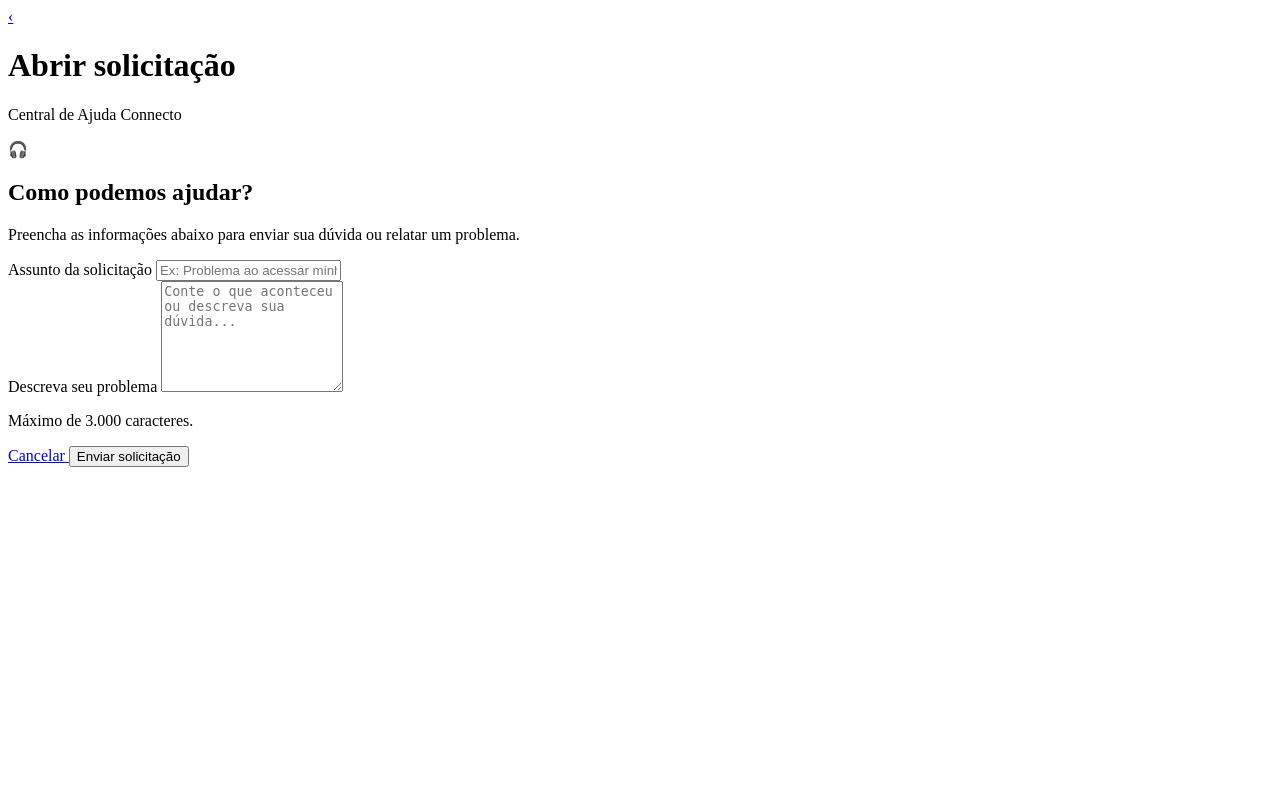
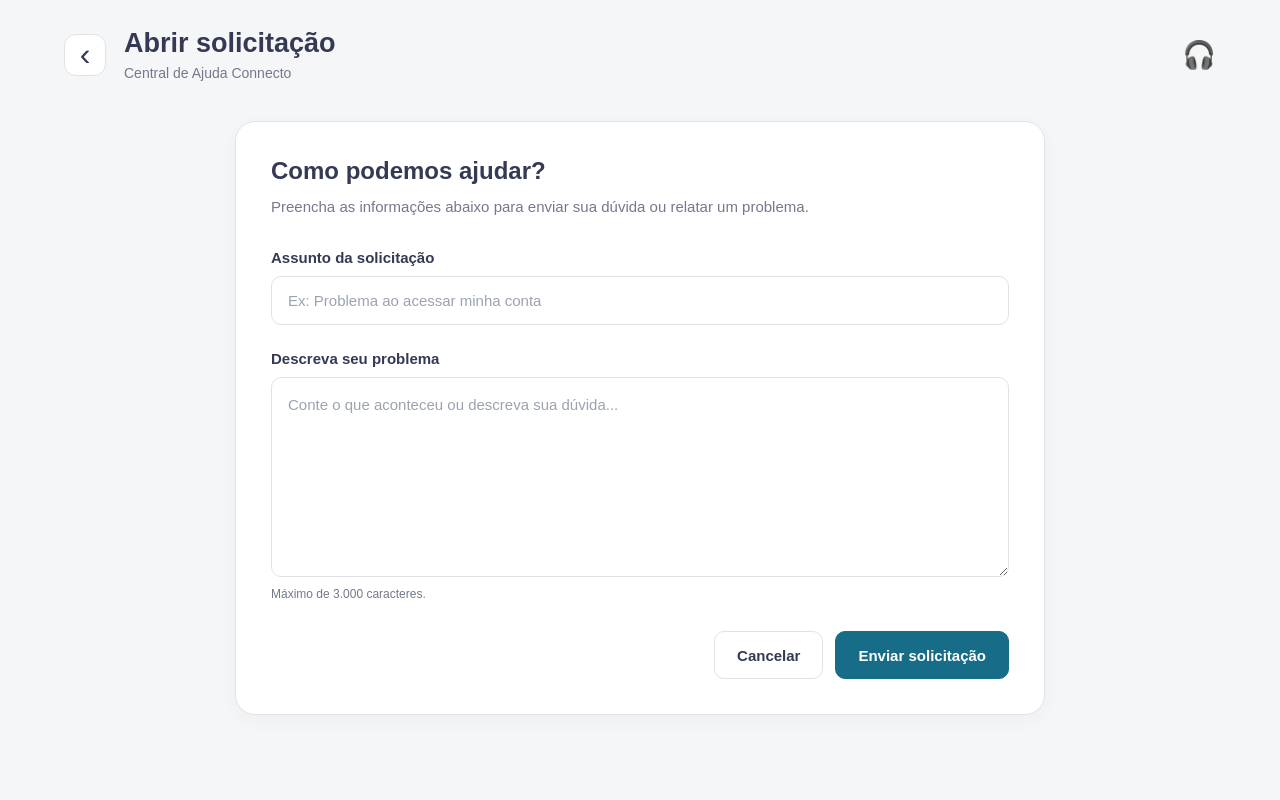
Before and after one commit to ifolk01/ENG4021-33D-DJANGO-repo, a Django app: page /suporte/abrir/ in a window 1280 px wide. Run offline with Django 5.2, Linux system fonts and the light colour scheme; a user stored in the database is signed in.

Commit message:
Update abrir_solicitacao.css

```diff
--- a/TIME5/Sprint 6/connectoproject/Connecto App/static/abrir_solicitacao.css
+++ b/TIME5/Sprint 6/connectoproject/Connecto App/static/abrir_solicitacao.css
@@ -1,140 +1,268 @@
 
-.solicitacao-pagina {
-    background-color: #F2F2ED;
-    font-family: -apple-system, BlinkMacSystemFont, "Segoe UI", Roboto, Arial, sans-serif;
-    color: #33364F;
-}
-
-.solicitacao-shell {
-    max-width: 750px;
-    margin: 0 auto;
-    padding: 20px 16px 110px;
+* {
     box-sizing: border-box;
 }
 
-.solicitacao-topo {
+body.suporte-page {
+    --suporte-fundo: #f5f6f7;
+    --suporte-card: #ffffff;
+    --suporte-texto: #353a54;
+    --suporte-secundario: #74798b;
+    --suporte-borda: #dfe3e8;
+    --suporte-campo: #ffffff;
+    --suporte-primaria: #176d88;
+
+    margin: 0;
+    min-height: 100vh;
+    background: var(--suporte-fundo);
+    color: var(--suporte-texto);
+    font-family: Arial, Helvetica, sans-serif;
+}
+
+/* Cabeçalho */
+
+.topo {
+    display: flex;
+    align-items: center;
+    gap: 18px;
+    padding: 28px 5%;
+}
+
+.voltar {
     display: flex;
     align-items: center;
     justify-content: center;
-    position: relative;
+    width: 42px;
+    height: 42px;
+    border-radius: 12px;
+    background: var(--suporte-card);
+    color: var(--suporte-texto);
+    text-decoration: none;
+    font-size: 32px;
+    border: 1px solid var(--suporte-borda);
+}
+
+.topo-texto {
+    flex: 1;
+}
+
+.topo h1 {
+    margin: 0;
+    font-size: 27px;
+    font-weight: 700;
+}
+
+.topo p {
+    margin: 6px 0 0;
+    color: var(--suporte-secundario);
+    font-size: 14px;
+}
+
+.icone-ajuda {
+    font-size: 27px;
+}
+
+/* Conteúdo */
+
+.conteudo-suporte {
+    width: 100%;
+    max-width: 850px;
+    margin: 12px auto 60px;
+    padding: 0 20px;
+}
+
+.card-solicitacao {
+    background: var(--suporte-card);
+    border: 1px solid var(--suporte-borda);
+    border-radius: 20px;
+    padding: 35px;
+    box-shadow: 0 5px 20px rgba(0, 0, 0, 0.035);
+}
+
+.cabecalho-card {
     margin-bottom: 30px;
 }
 
-.solicitacao-topo h1 {
-    margin: 0;
-    font-size: 22px;
-    font-weight: 600;
-    color: #33364F;
+.cabecalho-card h2 {
+    margin: 0 0 10px;
+    font-size: 24px;
+    font-weight: 700;
 }
 
-.solicitacao-voltar {
-    position: absolute;
-    left: 0;
-    color: #116A85;
-    font-size: 28px;
-    text-decoration: none;
+.cabecalho-card p {
+    margin: 0;
+    font-size: 15px;
+    line-height: 1.6;
+    color: var(--suporte-secundario);
 }
 
-.solicitacao-card {
-    background-color: #202130;
-    color: #FFFFFF;
-    border-radius: 18px;
-    padding: 28px;
+/* Formulário */
+
+.form-solicitacao {
+    display: flex;
+    flex-direction: column;
+    gap: 25px;
 }
 
-.solicitacao-card h2 {
-    margin: 0 0 10px;
-    font-size: 21px;
-    font-weight: 600;
+.campo-formulario {
+    display: flex;
+    flex-direction: column;
+    gap: 10px;
 }
 
-.solicitacao-subtitulo {
-    margin: 0 0 28px;
-    color: #A6A7B8;
-    font-size: 14px;
+.campo-formulario label {
+    font-size: 15px;
+    font-weight: 600;
+    color: var(--suporte-texto);
+}
+
+.campo-formulario input,
+.campo-formulario textarea {
+    width: 100%;
+    padding: 15px 16px;
+    background: var(--suporte-campo);
+    color: var(--suporte-texto);
+    border: 1px solid var(--suporte-borda);
+    border-radius: 10px;
+    font-family: Arial, Helvetica, sans-serif;
+    font-size: 15px;
+    outline: none;
+    transition: border-color 0.2s, box-shadow 0.2s;
+}
+
+.campo-formulario textarea {
+    min-height: 190px;
+    resize: vertical;
     line-height: 1.6;
 }
 
-.solicitacao-campo {
-    margin-bottom: 22px;
+.campo-formulario input::placeholder,
+.campo-formulario textarea::placeholder {
+    color: #9ca3af;
 }
 
-.solicitacao-campo label {
-    display: block;
-    margin-bottom: 10px;
-    font-size: 14px;
-    font-weight: 600;
-    color: #FFFFFF;
+.campo-formulario input:focus,
+.campo-formulario textarea:focus {
+    border-color: var(--suporte-primaria);
+    box-shadow: 0 0 0 3px rgba(23, 109, 136, 0.12);
 }
 
-.solicitacao-campo input,
-.solicitacao-campo select,
-.solicitacao-campo textarea {
-    display: block;
-    width: 100%;
-    box-sizing: border-box;
-    background-color: #2A2B3B;
-    color: #FFFFFF;
-    border: 1px solid #45465A;
-    border-radius: 10px;
-    padding: 14px 15px;
-    font-family: inherit;
-    font-size: 14px;
-    outline: none;
+.texto-auxiliar {
+    margin: 0;
+    color: var(--suporte-secundario);
+    font-size: 12px;
 }
 
-.solicitacao-campo input::placeholder,
-.solicitacao-campo textarea::placeholder {
-    color: #9293A5;
+/* Botões */
+
+.acoes-formulario {
+    display: flex;
+    justify-content: flex-end;
+    gap: 12px;
+    margin-top: 5px;
 }
 
-.solicitacao-campo input:focus,
-.solicitacao-campo select:focus,
-.solicitacao-campo textarea:focus {
-    border-color: #1684A1;
-}
-
-.solicitacao-campo textarea {
-    resize: vertical;
-    min-height: 140px;
-}
-
-.solicitacao-enviar {
-    width: 100%;
-    padding: 16px;
-    border: none;
-    border-radius: 12px;
-    background-color: #166F89;
-    color: #FFFFFF;
+.botao-cancelar,
+.botao-enviar {
+    display: inline-flex;
+    align-items: center;
+    justify-content: center;
+    min-height: 48px;
+    padding: 12px 22px;
+    border-radius: 10px;
     font-family: inherit;
-    font-size: 16px;
+    font-size: 15px;
     font-weight: 600;
+    text-decoration: none;
     cursor: pointer;
 }
 
-.solicitacao-enviar:disabled {
-    opacity: 0.65;
-    cursor: not-allowed;
+.botao-cancelar {
+    background: transparent;
+    color: var(--suporte-texto);
+    border: 1px solid var(--suporte-borda);
 }
 
-.solicitacao-aviso {
-    color: #A6A7B8;
-    text-align: center;
-    font-size: 12px;
-    line-height: 1.5;
-    margin: 14px 0 0;
+.botao-enviar {
+    background: var(--suporte-primaria);
+    color: white;
+    border: 1px solid var(--suporte-primaria);
 }
 
-@media (max-width: 480px) {
-    .solicitacao-shell {
-        padding: 16px 12px 110px;
+.botao-enviar:hover {
+    background: #115a71;
+}
+
+/* Mensagens */
+
+.avisos {
+    margin-bottom: 24px;
+}
+
+.mensagem-sistema {
+    padding: 14px 16px;
+    border-radius: 10px;
+    margin-bottom: 10px;
+    background: #fff3e6;
+    color: #885000;
+    font-size: 14px;
+}
+
+.mensagem-sistema.success {
+    background: #e5f5eb;
+    color: #21643b;
+}
+
+.mensagem-sistema.error {
+    background: #fdeaea;
+    color: #a12c2c;
+}
+
+/* Modo escuro */
+
+html[data-theme="dark"] body.suporte-page,
+body.suporte-page[data-theme="dark"],
+body.suporte-page.dark-mode,
+html.dark-mode body.suporte-page {
+    --suporte-fundo: #171b26;
+    --suporte-card: #252b39;
+    --suporte-texto: #f0f2f7;
+    --suporte-secundario: #b1b8c6;
+    --suporte-borda: #41495b;
+    --suporte-campo: #1c2230;
+    --suporte-primaria: #176d88;
+}
+
+/* Responsividade */
+
+@media (max-width: 600px) {
+    .topo {
+        padding: 22px 18px;
     }
 
-    .solicitacao-card {
-        padding: 20px;
+    .topo h1 {
+        font-size: 22px;
     }
 
-    .solicitacao-topo h1 {
-        font-size: 19px;
+    .conteudo-suporte {
+        padding: 0 14px;
+    }
+
+    .card-solicitacao {
+        padding: 24px 18px;
+        border-radius: 16px;
+    }
+
+    .cabecalho-card h2 {
+        font-size: 21px;
+    }
+
+    .acoes-formulario {
+        flex-direction: column-reverse;
+    }
+
+    .botao-cancelar,
+    .botao-enviar {
+        width: 100%;
     }
 }
```
